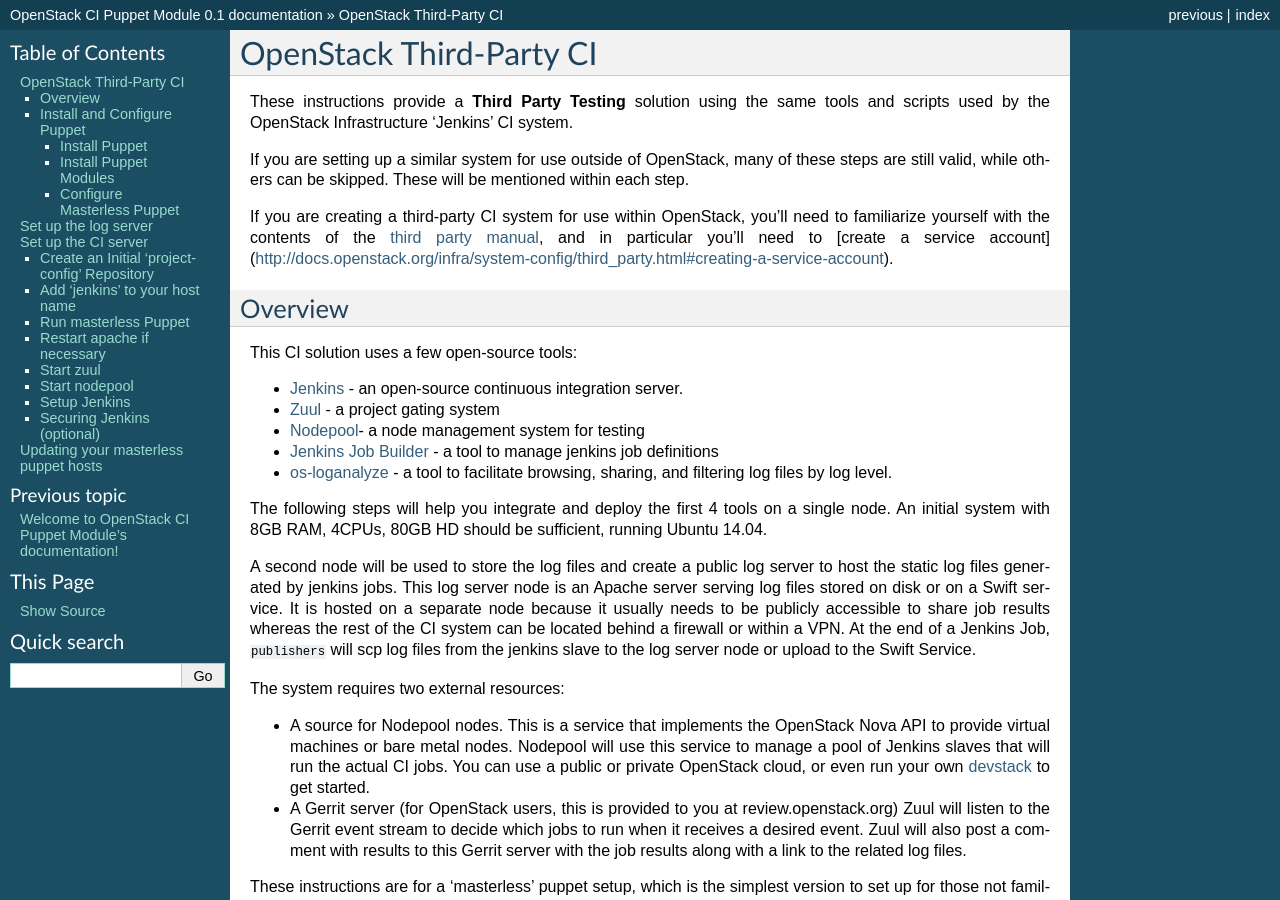
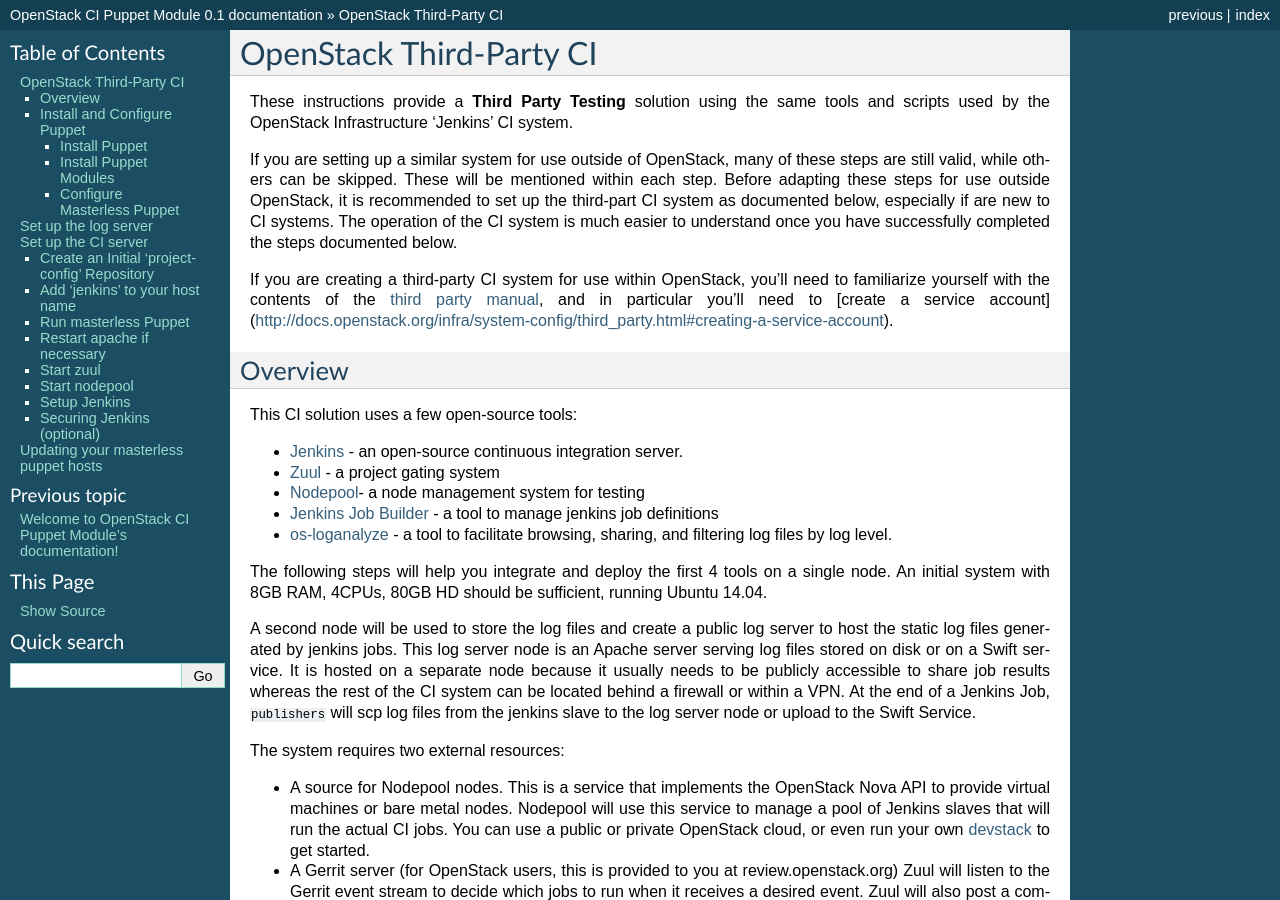
Before and after one commit to openstack-infra/puppet-openstackci, a Sphinx documentation site: the page built from doc/source/third_party_ci.rst, in a window 1280 px wide and 900 px high. Built offline with Sphinx 7.4.7, drawn with Linux system fonts in a browser that asks for light colours; some of the changed text lies outside the part shown.

Commit message:
Add text and comments to clarify potential confusions on config edits
Added text to the documentation to encourage using the pristine flow
before proceeding to customizations.  It's a good reminder.

Also hint at using master so that users comformable with git have
a logical question answered earlier. It ties into the description
of use of master later in the documentation.

Comment in the zuul config regarding where to add the nodepool
cloud.yaml config.  The existing reference isn't clear on what
format to use for the input file.

Change-Id: I03ffd64d31256175a05d331f968b19a9c0f77d6b

```diff
--- a/doc/source/third_party_ci.rst
+++ b/doc/source/third_party_ci.rst
@@ -7,7 +7,11 @@
 
 If you are setting up a similar system for use outside of OpenStack,
 many of these steps are still valid, while others can be skipped. These
-will be mentioned within each step.
+will be mentioned within each step.  Before adapting these steps for use
+outside OpenStack, it is recommended to set up the third-part CI system
+as documented below, especially if are new to CI systems.  The operation
+of the CI system is much easier to understand once you have successfully
+completed the steps documented below.
 
 If you are creating a third-party CI system for use within OpenStack,
 you'll need to familiarize yourself with the contents of the `third
@@ -235,7 +239,11 @@
 configuration aspect. However, system configuration requires an initial
 set of project configurations in order to work. These project
 configurations are provided via a git URL to a ``project-config``
-repository. Before moving on, create an initial ``project-config``
+repository. The master branch of this repository will be cloned to the
+CI server during the puppet apply.
+
+
+Before moving on, create an initial ``project-config``
 repository. You can start with this
 `project-config-example <https://git.openstack.org/cgit/openstack-infra/project-config-example/>`__
 following the instructions provided in its README.md. While tailored for
```
Also changed, not shown: 1 other file.
